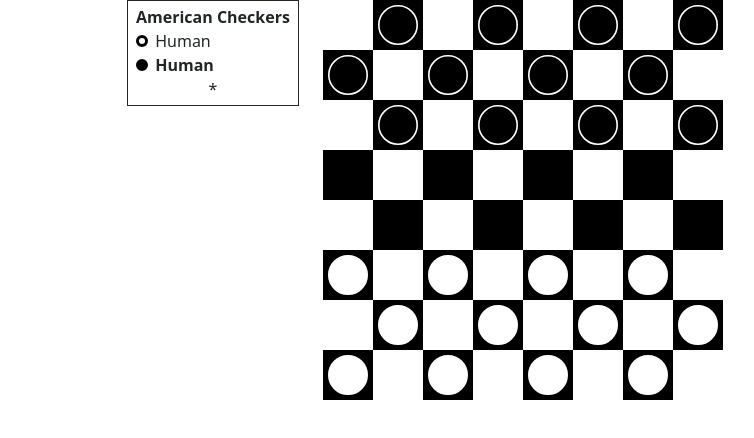
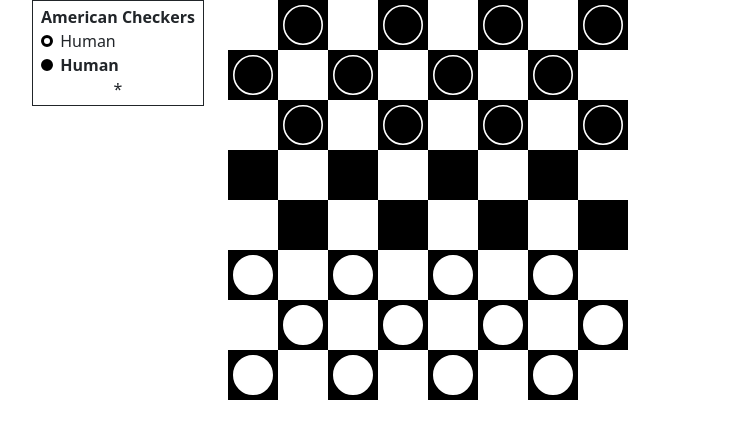
Before and after one commit to Hosch250/react-checkers, a React (Create React App) app: page / in a window 1280 px wide. Shown: the top 438 px of the page, without its empty margins (240-994 px from the left). Built offline with nearby package versions, Linux system fonts and the light colour scheme.

Commit message:
Layout tweaks

```diff
--- a/src/App.tsx
+++ b/src/App.tsx
@@ -16,7 +16,7 @@ function App() {
           <Col xs="auto"><DisplayWin /></Col>
         </Row>
         <Row>
-          <Col lg="auto" md={12} className="offset-xl-3 order-3 order-lg-1">
+          <Col lg="auto" md={12} className="offset-xl-2 order-3 order-lg-1">
             <GameInfo />
           </Col>
           <Col md="auto" sm={12} className="order-1 order-md-3">
--- a/src/MoveHistory.css
+++ b/src/MoveHistory.css
@@ -1,7 +1,3 @@
-.MoveHistory label > span {
-    width: 80%;
-}
-
 .MoveHistory label > input[type='radio']:checked + * {
   background-color: lightgray;
 }
--- a/src/MoveHistory.tsx
+++ b/src/MoveHistory.tsx
@@ -1,5 +1,6 @@
 import { last } from 'lodash'
 import { useGameController } from './GameControllerContext'
+import { Popover } from 'react-bootstrap'
 import './MoveHistory.css'
 
 function MoveHistory() {
@@ -15,7 +16,7 @@ function MoveHistory() {
               {m.MoveNumber}.
             </div>
             {m.BlackMove?.DisplayString ? (
-              <label className="col-5 text-start">
+              <label className="col-5 text-start" title={m.BlackMove.DisplayString}>
                 <input
                   className="d-none"
                   value={m.BlackMove.DisplayString}
@@ -27,7 +28,7 @@ function MoveHistory() {
               </label>
             ) : null}
             {m.WhiteMove?.DisplayString ? (
-              <label className="col-5 text-start">
+              <label className="col-5 text-start" title={m.WhiteMove.DisplayString}>
                 <input
                   className="d-none"
                   value={m.WhiteMove.DisplayString}
```
